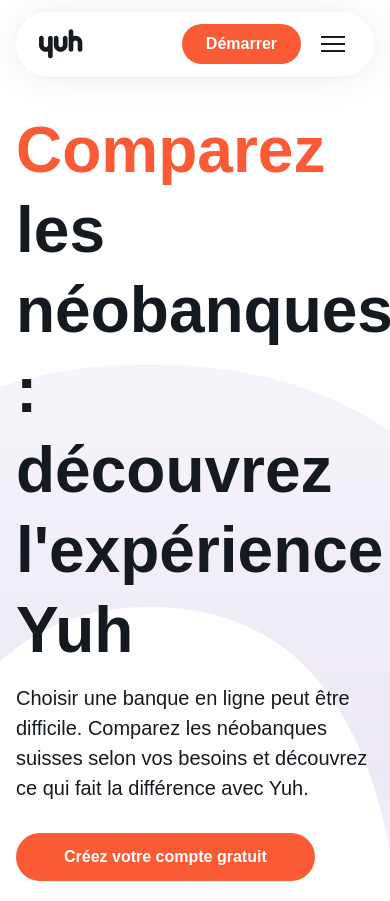
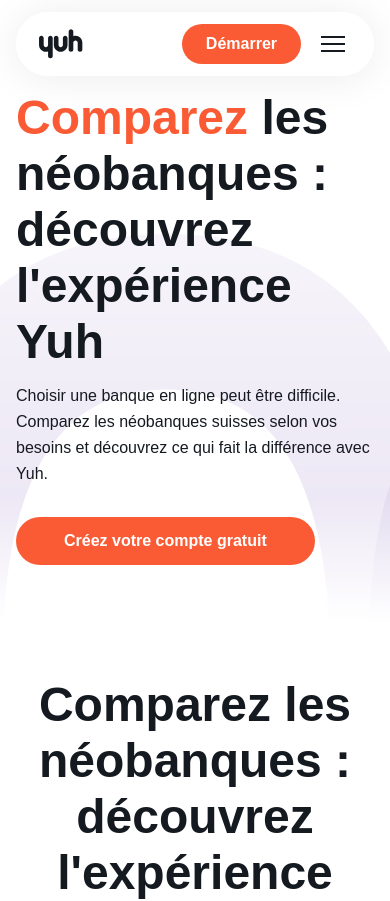
Before and after one commit to d-vale/YUH-comparatif, a React (Vite) app: page / in a window 390 px wide. Shown: the top 901 px of the page. Built offline with nearby package versions, Linux system fonts and the light colour scheme.

Commit message:
feat(responsive): stack Hero vertically on mobile, reduce heading size

```diff
--- a/src/components/Hero.tsx
+++ b/src/components/Hero.tsx
@@ -3,7 +3,7 @@
 
 export default function Hero() {
   return (
-    <section className="relative w-full bg-white min-h-[700px] flex items-center">
+    <section className="relative w-full bg-white lg:min-h-[700px] flex items-center">
       {/* Background blobs */}
       <div
         className="absolute inset-0 pointer-events-none h-[calc(100%+10px)]"
@@ -33,16 +33,16 @@
         </svg>
       </div>
 
-      <Container className="relative w-full pt-[110px] pb-20 flex items-center justify-between gap-8">
+      <Container className="relative w-full pt-[90px] lg:pt-[110px] pb-12 lg:pb-20 flex flex-col lg:flex-row lg:items-center lg:justify-between gap-8">
         {/* Left content */}
         <div className="flex flex-col gap-[30px] flex-1">
           <div className="flex flex-col gap-[13px]">
-            <h1 className="text-h1 font-extrabold text-black">
+            <h1 className="text-h2 lg:text-h1 font-extrabold text-black">
               <span className="text-orange">Comparez</span>{' '}les néobanques :{' '}
               <br />
               découvrez l'expérience Yuh
             </h1>
-            <p className="text-[20px] font-regular text-black leading-[30px]">
+            <p className="text-[16px] lg:text-[20px] font-regular text-black leading-[26px] lg:leading-[30px]">
               Choisir une banque en ligne peut être difficile. Comparez les néobanques suisses selon vos besoins et découvrez ce qui fait la différence avec Yuh.
             </p>
           </div>
```
